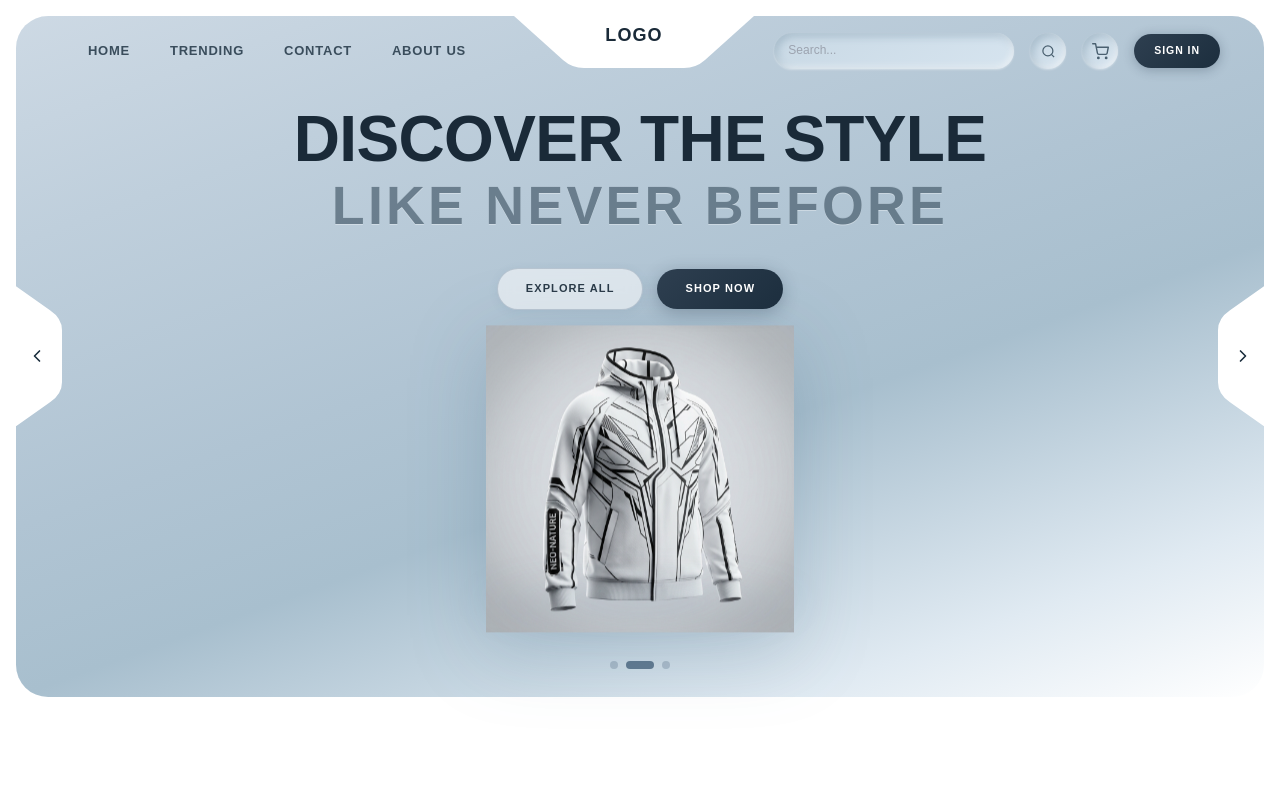
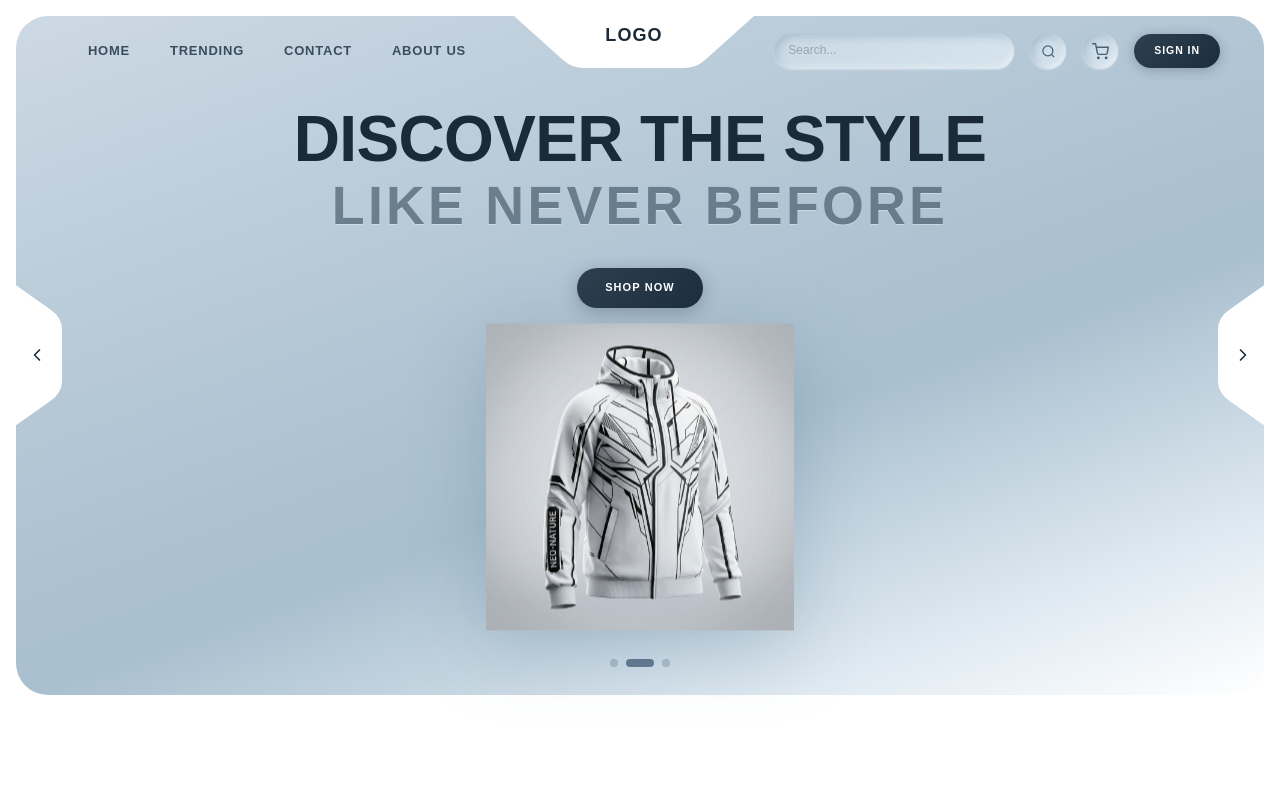
Before and after one commit to Uvindu7/3.2-Project-Front-End, a React (Create React App) app: page / in a window 1280 px wide. Shown: the top 788 px of the page. Built offline with nearby package versions, Linux system fonts and the light colour scheme; no server answers.

Commit message:
Remove Explore All button from Hero section

```diff
--- a/src/components/home/Hero.jsx
+++ b/src/components/home/Hero.jsx
@@ -5,25 +5,19 @@ const slides = [
   {
     headline1: "EXPERIENCE FASHION",
     headline2: "BEYOND IMAGES",
-    cta1: "EXPLORE ALL",
     cta2: "SHOP NOW",
-    link1: "/fashion",
     link2: "/shop",
   },
   {
     headline1: "DISCOVER THE STYLE",
     headline2: "LIKE NEVER BEFORE",
-    cta1: "EXPLORE ALL",
     cta2: "SHOP NOW",
-    link1: "/fashion",
     link2: "/shop",
   },
   {
     headline1: "UNLEASH YOUR COMFORT",
     headline2: "UNRESTRICTED STYLE",
-    cta1: "EXPLORE ALL",
     cta2: "SHOP NOW",
-    link1: "/fashion",
     link2: "/shop",
   },
 ];
@@ -101,9 +95,6 @@ export default function Hero() {
 
         {/* Buttons */}
         <div className="test-hero__actions">
-          <Link to={slide.link1} id="test-hero-explore" className="test-hero__btn test-hero__btn--outline">
-            {slide.cta1}
-          </Link>
           <Link to={slide.link2} id="test-hero-book" className="test-hero__btn test-hero__btn--filled">
             {slide.cta2}
           </Link>
```
